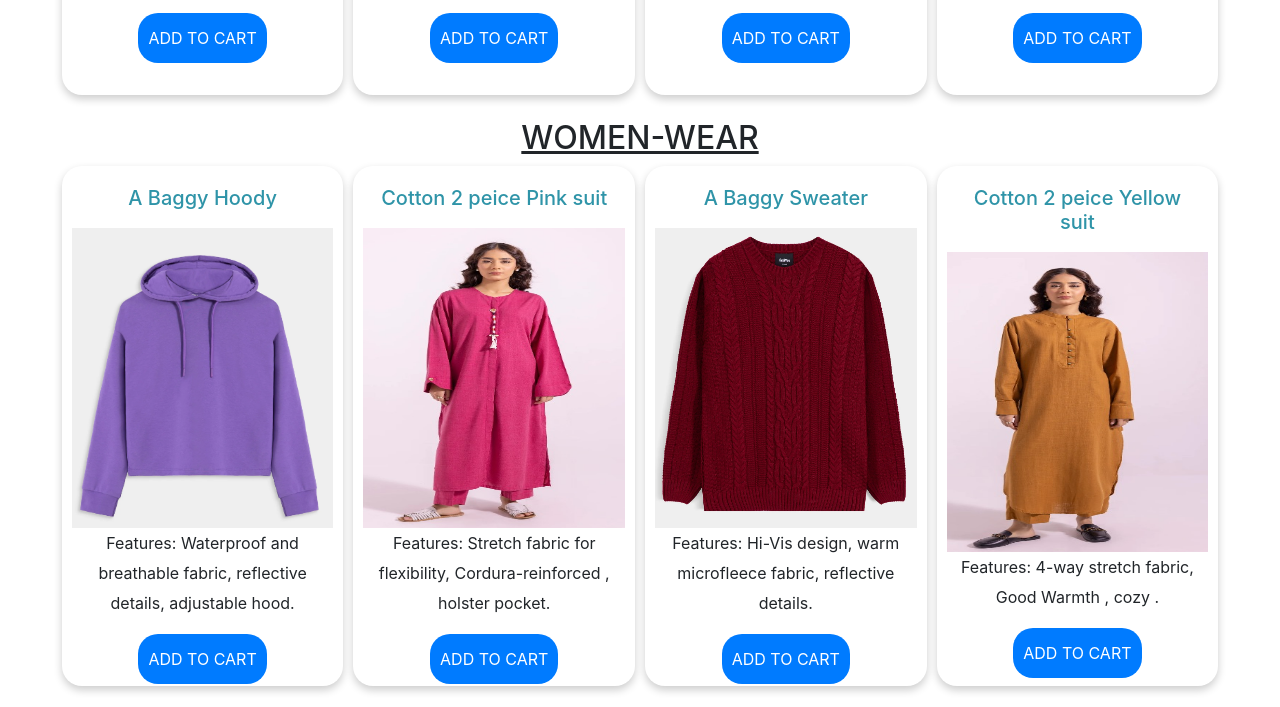
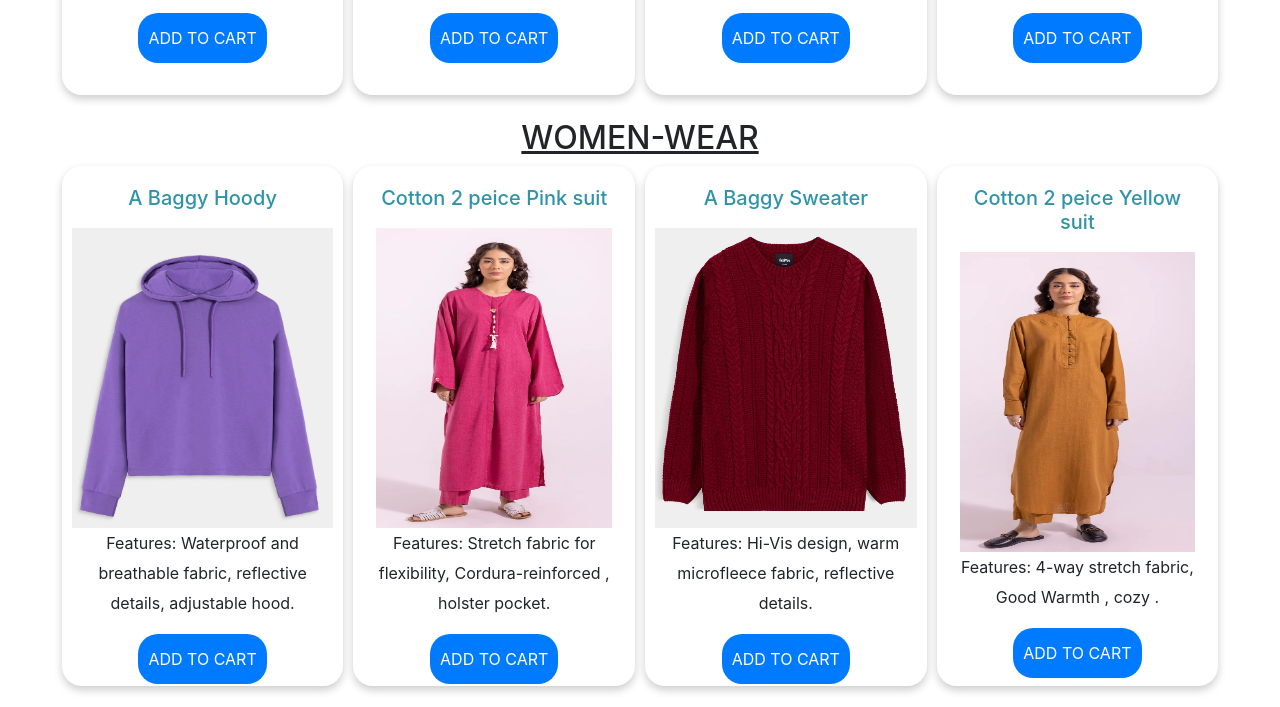
Before and after one commit to sid111/Clothing-Website-Project, a plain HTML site: page main.html in a window 1280 px wide. Shown: the part 1399-2106 px from the top of the page. Drawn offline with nearby package versions, Linux system fonts and the light colour scheme.

Commit message:
Fixed images

```diff
--- a/main.css
+++ b/main.css
@@ -122,8 +122,7 @@ line-height:30px;
 }
 
 .box img{
-height: 300px;
-width: 100%;
+height: 300px
 }
 
 .box:hover{
```
